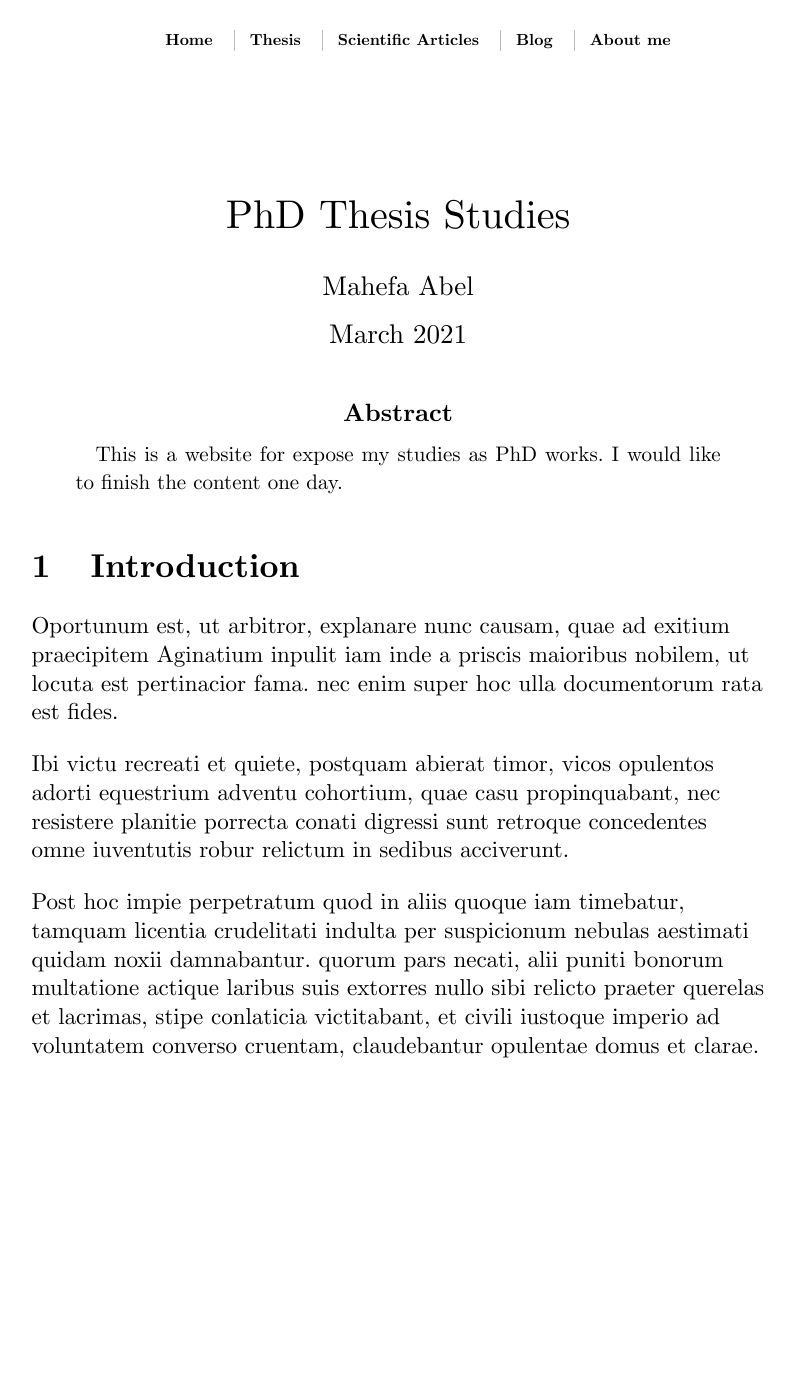
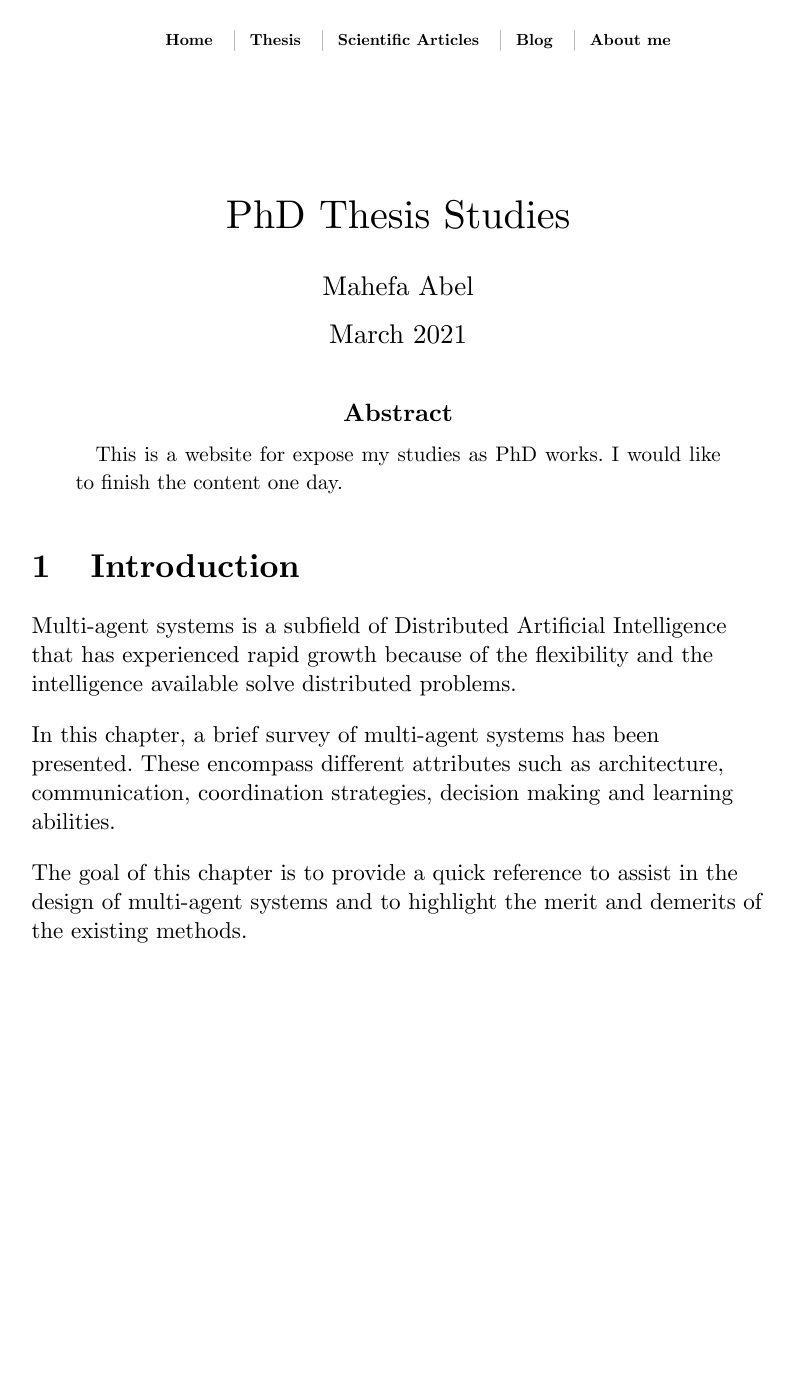
Before and after one commit to mahefa-pro/thesis.mahefa.pro, a Jekyll site: the page built from index.markdown, in a window 1280 px wide. Shown: the whole page, without its empty margins (242-1036 px from the left). Built offline with Jekyll 4.4.1, drawn with Linux system fonts in a browser that asks for light colours; after the commit the page ends 1270 px from its top, so only the background shows below that.

Commit message:
Update index.markdown

```diff
--- a/index.markdown
+++ b/index.markdown
@@ -17,13 +17,13 @@ abstract: This is a website for expose my studies as PhD works. I would like to
     <p class="Section">1 &ensp; Introduction</p>
     <div class="BodyText">
         <p>
-            Oportunum est, ut arbitror, explanare nunc causam, quae ad exitium praecipitem Aginatium inpulit iam inde a priscis maioribus nobilem, ut locuta est pertinacior fama. nec enim super hoc ulla documentorum rata est fides.
+            Multi-agent systems is a subfield of Distributed Artificial Intelligence that has experienced rapid growth because of the flexibility and the intelligence available solve distributed problems.
         </p>
         <p>
-            Ibi victu recreati et quiete, postquam abierat timor, vicos opulentos adorti equestrium adventu cohortium, quae casu propinquabant, nec resistere planitie porrecta conati digressi sunt retroque concedentes omne iuventutis robur relictum in sedibus acciverunt.
+            In this chapter, a brief survey of multi-agent systems has been presented. These encompass different attributes such as architecture, communication, coordination strategies, decision making and learning abilities.
         </p>
         <p>
-            Post hoc impie perpetratum quod in aliis quoque iam timebatur, tamquam licentia crudelitati indulta per suspicionum nebulas aestimati quidam noxii damnabantur. quorum pars necati, alii puniti bonorum multatione actique laribus suis extorres nullo sibi relicto praeter querelas et lacrimas, stipe conlaticia victitabant, et civili iustoque imperio ad voluntatem converso cruentam, claudebantur opulentae domus et clarae.
+            The goal of this chapter is to provide a quick reference to assist in the design of multi-agent systems and to highlight the merit and demerits of the existing methods.
         </p>
     </div>
 <div>
```
